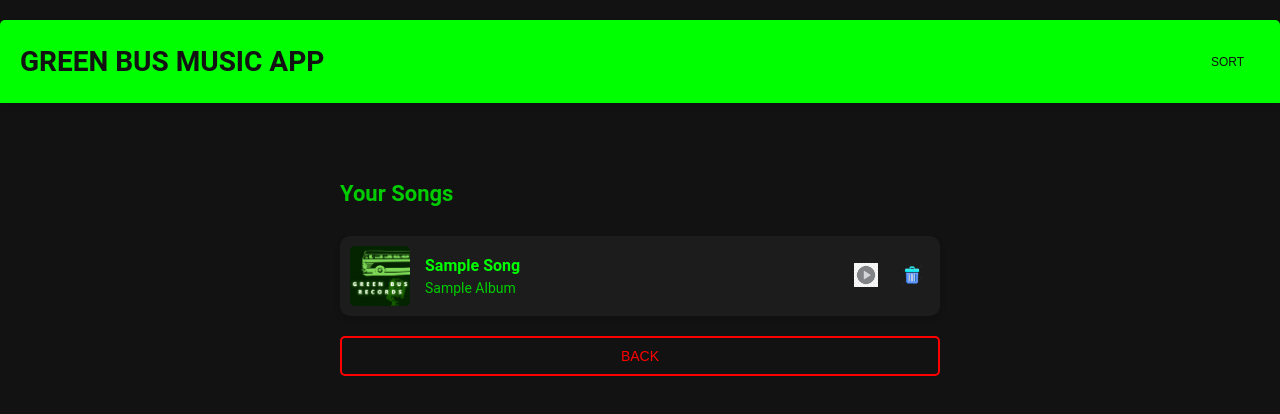
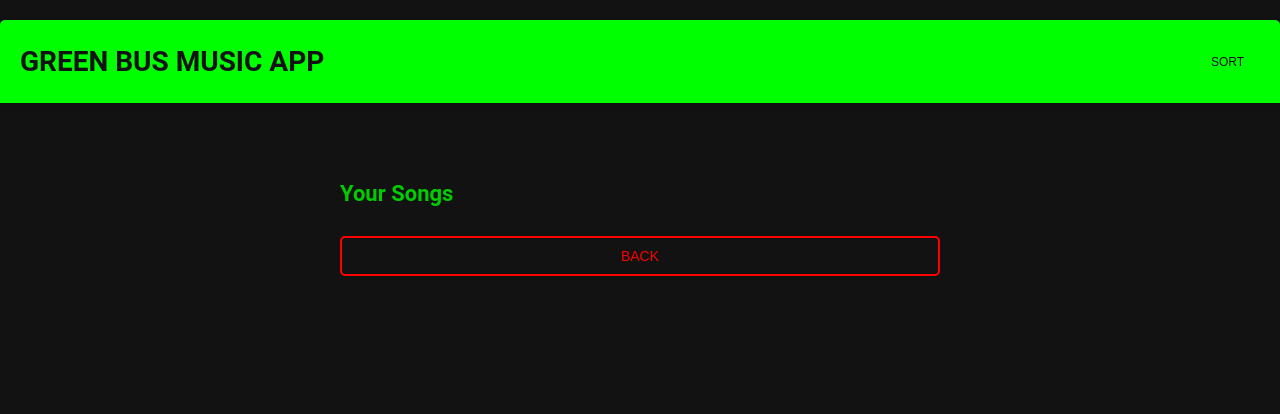
Before and after one commit to SealedXi/GreenBusMusicApp, a React (Create React App) app in the folder green-bus-music-frontend/: page /view-songs in a window 1280 px wide. Shown: the top 414 px of the page. Built offline with nearby package versions, Linux system fonts and the light colour scheme.

Commit message:
Demo second commit - demo upload song - demo show song playlist

```diff
--- a/green-bus-music-frontend/src/components/SongLists.js
+++ b/green-bus-music-frontend/src/components/SongLists.js
@@ -1,31 +1,31 @@
-import React from 'react';
+import React, { useEffect, useState } from 'react';
 import { useNavigate } from 'react-router-dom';
 import './SongLists.css'; // Import the CSS file
-import logo from '../assets/logo.png'; // Album logo or cover art
 import playIcon from '../assets/play.png'; // Placeholder play icon
 import deleteIcon from '../assets/delete.png'; // Placeholder delete icon
 
 const SongLists = () => {
   const navigate = useNavigate();
-  const defaultSong = {
-    title: "Sample Song",
-    album: "Sample Album",
-    artist: "Sample Artist",
-    cover: logo // Using the logo as a placeholder for the album cover
-  };
+  const [songs, setSongs] = useState([]);
+
+  useEffect(() => {
+    const savedSongs = JSON.parse(localStorage.getItem('songs')) || [];
+    setSongs(savedSongs);
+  }, []);
 
   const handleBackClick = () => {
     navigate('/profile');
   };
 
-  const handlePlayClick = () => {
-    // Handle play song action
-    console.log("Playing song...");
+  const handlePlayClick = (songUrl) => {
+    const audio = new Audio(songUrl);
+    audio.play();
   };
 
-  const handleDeleteClick = () => {
-    // Handle delete song action
-    console.log("Deleting song...");
+  const handleDeleteClick = (index) => {
+    const updatedSongs = songs.filter((_, i) => i !== index);
+    setSongs(updatedSongs);
+    localStorage.setItem('songs', JSON.stringify(updatedSongs));
   };
 
   return (
@@ -36,21 +36,23 @@ const SongLists = () => {
       </header>
       <div className="songs-section">
         <h2>Your Songs</h2>
-        <div className="song-item">
-          <img src={defaultSong.cover} alt="Album Cover" className="album-cover" />
+        {songs.map((song, index) => (
+          <div className="song-item" key={index}>
+            <img src={song.coverArtUrl} alt="Album Cover" className="album-cover" />
             <div className="song-details">
-            <p className="song-title">{defaultSong.title}</p>
-            <p className="song-album">{defaultSong.album}</p>
+              <p className="song-title">{song.title}</p>
+              <p className="song-album">{song.album}</p>
             </div>
             <div className="song-actions">
-            <button className="play-button" onClick={handlePlayClick}>
+              <button className="play-button" onClick={() => handlePlayClick(song.songUrl)}>
                 <img src={playIcon} alt="Play" />
               </button>
-            <button className="delete-button" onClick={handleDeleteClick}>
+              <button className="delete-button" onClick={() => handleDeleteClick(index)}>
                 <img src={deleteIcon} alt="Delete" />
               </button>
             </div>
           </div>
+        ))}
         <button className="back-button" onClick={handleBackClick}>Back</button>
       </div>
     </div>
--- a/green-bus-music-frontend/src/components/UploadSongs.js
+++ b/green-bus-music-frontend/src/components/UploadSongs.js
@@ -4,6 +4,8 @@ import './UploadSongs.css'; // Import the CSS file
 
 const UploadSongs = () => {
   const navigate = useNavigate();
+  const [songTitle, setSongTitle] = useState('');
+  const [songAlbum, setSongAlbum] = useState('');
   const [songFile, setSongFile] = useState(null);
   const [coverArtFile, setCoverArtFile] = useState(null);
 
@@ -16,8 +18,25 @@ const UploadSongs = () => {
   };
 
   const handleUpload = () => {
-    // Handle the file upload
-    console.log("Uploading files...");
+    if (songTitle && songAlbum && songFile && coverArtFile) {
+      const reader = new FileReader();
+      reader.onloadend = () => {
+        const songData = {
+          title: songTitle,
+          album: songAlbum,
+          // Simulating a file URL (in practice, save files in IndexedDB or similar storage)
+          songUrl: URL.createObjectURL(songFile),
+          coverArtUrl: URL.createObjectURL(coverArtFile),
+        };
+        const songs = JSON.parse(localStorage.getItem('songs')) || [];
+        songs.push(songData);
+        localStorage.setItem('songs', JSON.stringify(songs));
+        navigate('/view-songs');
+      };
+      reader.readAsDataURL(songFile);
+    } else {
+      alert('Please fill in all fields and select both files.');
+    }
   };
 
   const handleCancel = () => {
@@ -32,25 +51,37 @@ const UploadSongs = () => {
       <div className="upload-form">
         <div className="input-group">
           <label htmlFor="songTitle">Song Title</label>
-          <input type="text" id="songTitle" placeholder="Enter song title" />
+          <input
+            type="text"
+            id="songTitle"
+            placeholder="Enter song title"
+            value={songTitle}
+            onChange={(e) => setSongTitle(e.target.value)}
+          />
         </div>
         <div className="input-group">
           <label htmlFor="songAlbum">Song Album</label>
-          <input type="text" id="songAlbum" placeholder="Enter song album" />
+          <input
+            type="text"
+            id="songAlbum"
+            placeholder="Enter song album"
+            value={songAlbum}
+            onChange={(e) => setSongAlbum(e.target.value)}
+          />
         </div>
         <div className="file-group">
           <label className="file-label">
             <input type="file" onChange={handleSongFileChange} />
             Choose Song File
           </label>
-          <span className="file-name">{songFile ? songFile.name : "No file selected"}</span>
+          <span className="file-name">{songFile ? songFile.name : 'No file selected'}</span>
         </div>
         <div className="file-group">
           <label className="file-label">
             <input type="file" onChange={handleCoverArtFileChange} />
             Choose Cover Art File
           </label>
-          <span className="file-name">{coverArtFile ? coverArtFile.name : "No file selected"}</span>
+          <span className="file-name">{coverArtFile ? coverArtFile.name : 'No file selected'}</span>
         </div>
         <button className="upload-button" onClick={handleUpload}>Upload</button>
         <button className="cancel-button" onClick={handleCancel}>Cancel</button>
```
Also changed, not shown: green-bus-music-frontend/src/App.js (+0 -27 lines). Lines whose indentation alone changed are shown as unchanged.
